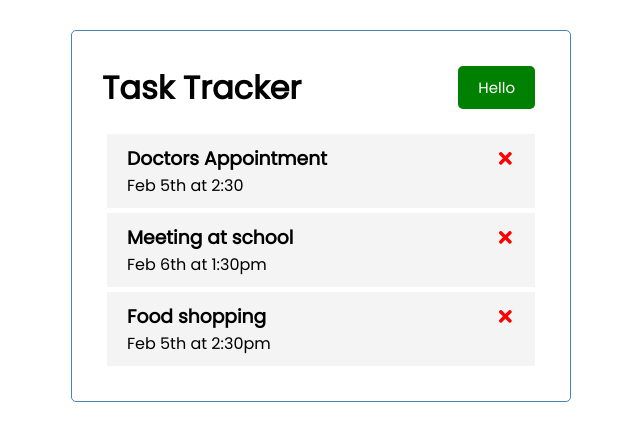
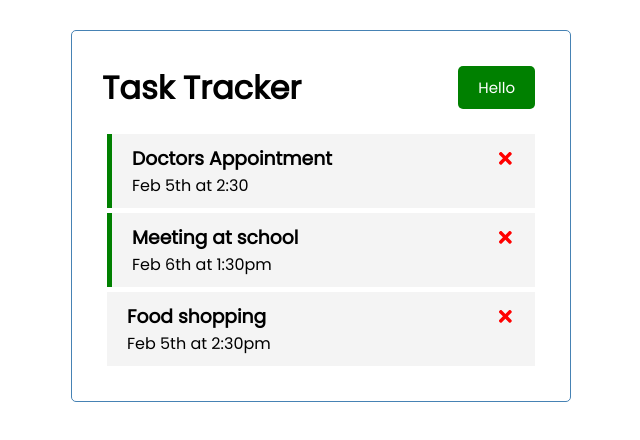
Before and after one commit to Ibrahim-Hashem/react-task-tracker, a React (Create React App) app: page / in a window 1280 px wide. Shown: the top 440 px of the page, without its empty margins (319-959 px from the left). Built offline with nearby package versions, Linux system fonts and the light colour scheme.

Commit message:
toggle feature made for reminder

```diff
--- a/src/App.js
+++ b/src/App.js
@@ -27,10 +27,17 @@
   setTasks(tasks.filter((task)=> task.id !== id))
 }
 
+const toggleReminder = (id)=>{
+  setTasks(tasks.map((task)=>
+    task.id === id ? {...task, reminder: !task.reminder}: task
+    )
+  )
+}
+
   return (
     <div className="container">
       <Header title='Task Tracker'/>
-      <Tasks tasks = {tasks} onDelete={deleteTask}/>
+      {tasks.length >0 ? <Tasks tasks = {tasks} onToggle = {toggleReminder} onDelete={deleteTask}/> : "No tasks"}
     </div>
   );
 
--- a/src/components/Task.js
+++ b/src/components/Task.js
@@ -1,7 +1,7 @@
 import {FaTimes} from "react-icons/fa"
-const Task = ({task, onDelete}) => {
+const Task = ({task, onDelete, onToggle}) => {
     return (
-        <div className="task">
+        <div className={`task ${task.reminder? 'reminder': ''}`} onDoubleClick = {()=> onToggle(task.id)}>
             <h3>{task.text}<FaTimes style={{color:"red", cursor:"pointer"}} onClick={()=>onDelete(task.id)}/></h3>
             <p>{task.day}</p>
 
--- a/src/components/Tasks.js
+++ b/src/components/Tasks.js
@@ -1,10 +1,10 @@
 // import PropTypes from 'prop-types'
 import Task from './Task'
-const Tasks = ({tasks, onDelete}) => {
+const Tasks = ({tasks, onDelete, onToggle}) => {
     return (
         <>
             {tasks.map((task)=>(
-                <Task key={task.id} task={task} onDelete ={onDelete}/>
+                <Task key={task.id} task={task} onToggle={onToggle} onDelete ={onDelete}/>
             ))}
         </>
     )
```
